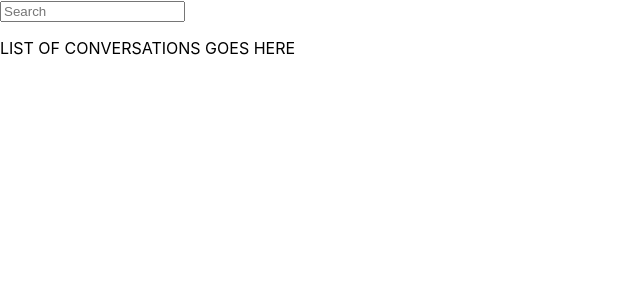
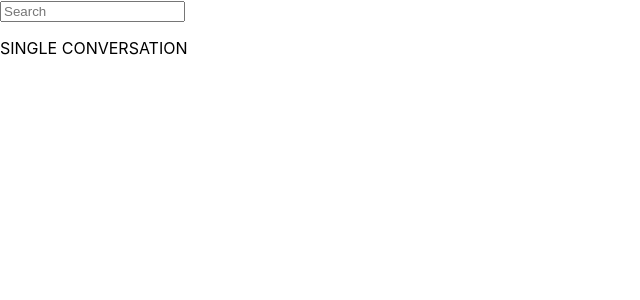
Before and after one commit to vmar13/mini-remesh-client, a React (Create React App) app: page / in a window 1280 px wide. Shown: the top 300 px of the page, without its empty margins (0-640 px from the left). Built offline with nearby package versions, Linux system fonts and the light colour scheme; no server answers.

Commit message:
moved Search comp to render in ConvoContainer comp as child

```diff
--- a/src/App.js
+++ b/src/App.js
@@ -1,12 +1,10 @@
 import React from 'react'
-import Search from './components/Search'
 import ConversationContainer from './components/ConversationContainer'
 
 
 const App = () => {
   return (
     <>
-      <Search />
       <ConversationContainer />
     </>
   )
--- /dev/null
+++ b/src/components/Conversation.js
@@ -0,0 +1,13 @@
+import React from 'react'
+
+class Conversation extends React.Component {
+    render() {
+        return(
+            <div>
+                <p>SINGLE CONVERSATION</p>
+            </div>
+        )
+    }
+}
+
+export default Conversation
--- a/src/components/ConversationContainer.js
+++ b/src/components/ConversationContainer.js
@@ -1,11 +1,15 @@
 import React from 'react'
+import Search from './Search'
+import Conversation from './Conversation'
+
 
 const API_CONVOS = `http://localhost:3000/api/v1/conversations`
 
 class ConversationContainer extends React.Component {
 
     state = {
-        conversations: []
+        conversations: [],
+        searchTerm: ''
     }
 
     componentDidMount() {
@@ -15,17 +19,18 @@ class ConversationContainer extends React.Component {
     getConversations = () => {
         fetch(API_CONVOS)
         .then(res => res.json())
-        .then(data => console.log(data))
-        // .then(allConvos => {
-        //     this.setState({ conversations: allConvos })
-        // })
+        // .then(data => console.log(data))
+        .then(allConvos => {
+            this.setState({ conversations: allConvos })
+        })
     }
 
     render() {
         return(
-            <div>
-                <p>LIST OF CONVERSATIONS GOES HERE</p>
-            </div>
+            <>
+                <Search />
+                <Conversation />
+            </>
         )
     }
 }
```
